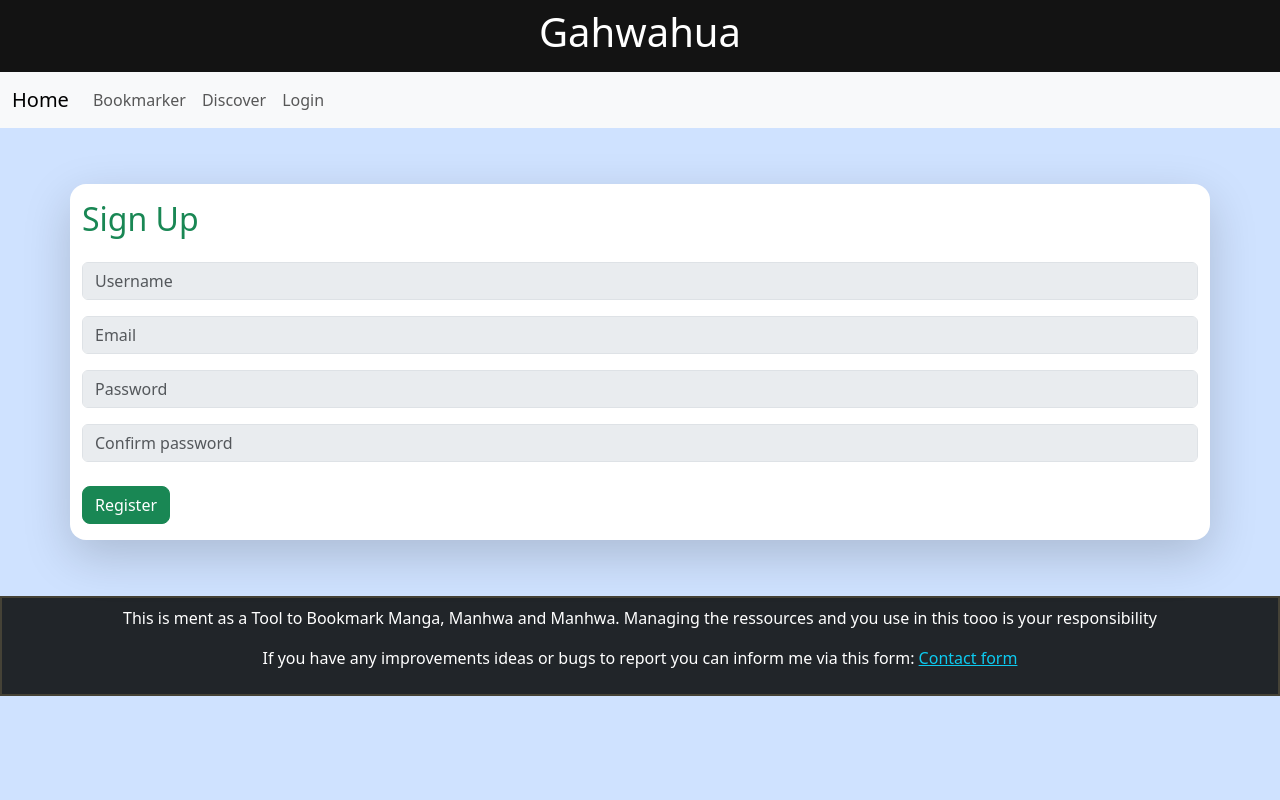
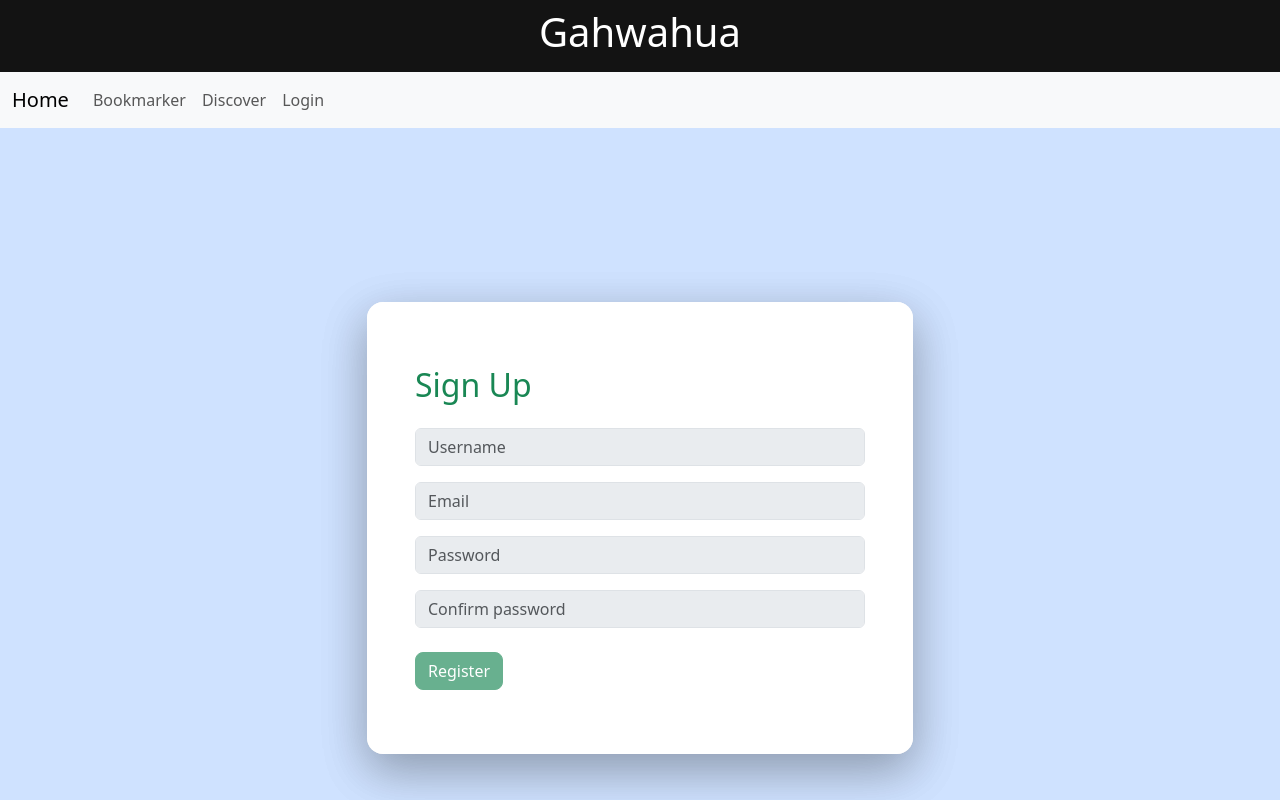
Before and after one commit to Ivano-P/MangahuahwaBookmarker, an Angular app: page /user in a window 1280 px wide. Shown: the top 800 px of the page. Built offline with nearby package versions, Linux system fonts and the light colour scheme.

Commit message:
added validations on registration form and reformated form display

```diff
--- a/src/app/components/user/registration/registration.component.html
+++ b/src/app/components/user/registration/registration.component.html
@@ -4,15 +4,34 @@
 <form [formGroup]="form" (ngSubmit)="onSubmit()">
   <div class="mb-3 mt-3">
     <input class=" form-control bg-body-secondary" placeholder="Username" formControlName="username">
+    <div class="error-feedback" *ngIf="hasDisplayableError('username')">
+      <div *ngIf="form.controls.username.hasError('required')">Please enter username.</div>
+      <div *ngIf="form.controls.username.hasError('minlength')">Username must have between 4 and 16 characters.</div>
+      <div *ngIf="form.controls.username.hasError('maxlength')">Username must have between 4 and 16 characters.</div>
+    </div>
   </div>
   <div class="mb-3">
     <input class=" form-control bg-body-secondary" placeholder="Email" formControlName="email">
+    <div class="error-feedback" *ngIf="hasDisplayableError('email')">
+      <div *ngIf="form.controls.email.hasError('required')">Please enter an email address.</div>
+      <div *ngIf="form.controls.email.hasError('email')">Please enter a valid email address.</div>
+    </div>
   </div>
+
   <div class="mb-3">
     <input class=" form-control bg-body-secondary" placeholder="Password" formControlName="password">
+    <div class="error-feedback" *ngIf="hasDisplayableError('password')">
+      <div *ngIf="form.controls.password.hasError('required')">Please enter your password.</div>
+      <div *ngIf="form.controls.password.hasError('minlength')">Password must have at the least 6 characters.</div>
+      <div *ngIf="form.controls.password.hasError('pattern')">
+        Password must contain a number and one or more special character(s).</div>
+    </div>
   </div>
+
   <div class="mb-3">
     <input class=" form-control bg-body-secondary" placeholder="Confirm password" formControlName="confirmPassword">
+      <div class="error-feedback" *ngIf="hasDisplayableError('confirmPassword') && form.controls.confirmPassword
+      .hasError('passwordMismatch')">Password doesn't match.</div>
   </div>
   <div class="mb-3 mt-4">
        <button type="submit" class="btn btn-success rounded-3" [disabled]="form.invalid">Register</button>
--- a/src/app/components/user/registration/registration.component.ts
+++ b/src/app/components/user/registration/registration.component.ts
@@ -1,25 +1,47 @@
 import { Component } from '@angular/core';
-import {FormBuilder, ReactiveFormsModule} from "@angular/forms";
+import {AbstractControl, FormBuilder, ReactiveFormsModule, ValidatorFn, Validators} from "@angular/forms";
+import {CommonModule} from "@angular/common";
 
 @Component({
   selector: 'app-registration',
   standalone: true,
-  imports: [ReactiveFormsModule],
+  imports: [ReactiveFormsModule, CommonModule],
   templateUrl: './registration.component.html',
   styleUrl: './registration.component.css'
 })
 export class RegistrationComponent {
   constructor(public formBuilder: FormBuilder) {}
+  isSubmitted:boolean = false;
+   passwordMatchValidator: ValidatorFn = (control:AbstractControl): null =>{
+    const password = control.get('password');
+    const confirmPassword = control.get('confirmPassword');
+    if (password && confirmPassword && password.value != confirmPassword.value) {
+      confirmPassword.setErrors({ passwordMismatch: true });
+    }else
+      confirmPassword?.setErrors({passwordMismatch: null});
+    return null;
+  }
 
   form = this.formBuilder.group({
-    username: [''],
-    email: [''],
-    password: [''],
+    username: ['',[Validators.required,
+                    Validators.minLength(4),
+                    Validators.maxLength(16)]],
+    email: ['',[Validators.required,
+                  Validators.email]],
+    password: ['',[Validators.required,
+                    Validators.minLength(6),
+                    Validators.pattern(/(?=.*[^a-zA-Z0-9 ])/)]],
     confirmPassword: [''],
-  })
-  protected readonly onsubmit = onsubmit;
+  },{validators: this.passwordMatchValidator});
 
   onSubmit() {
+    this.isSubmitted = true;
     console.log(this.form.value);
   }
+
+  hasDisplayableError(controlName: string): boolean {
+    const control = this.form.get(controlName);
+    return Boolean(control?.invalid) &&
+      (this.isSubmitted || Boolean(control?.touched));
+  }
 }
--- a/src/app/components/user/user.component.html
+++ b/src/app/components/user/user.component.html
@@ -1,7 +1,16 @@
-<div class="container mt-5 mb-5 pt-2 pb-2">
-  <div class="row">
+<div class="container">
+  <div class="row vh-100 align-items-center">
+    <div class="col-xxl-4 offset-xxl-4 col-lg-6 offset-lg-3 col-10 offset-1">
       <div class="rounded-4 border-0 shadow-lg bg-white">
-      <app-registration></app-registration>
+          <div class="rounded-4 border-0 shadow-lg bg-white"
+            style="min-height: 450px;">
+            <div class="d-flex justify-content-start align-items-center">
+              <div class="p-5 w-100">
+          <app-registration></app-registration>
+          </div>
+          </div>
+          </div>
       </div>
+    </div>
   </div>
 </div>
--- a/src/styles.css
+++ b/src/styles.css
@@ -5,3 +5,10 @@ body{
 .black-bg{
   background-color: rgb(19, 19, 19);
 }
+
+.error-feedback{
+  font-size: 0.9rem;
+  color: crimson;
+  margin: 0.3rem !important;
+  margin-top: 0.1rem !important;
+}
```
